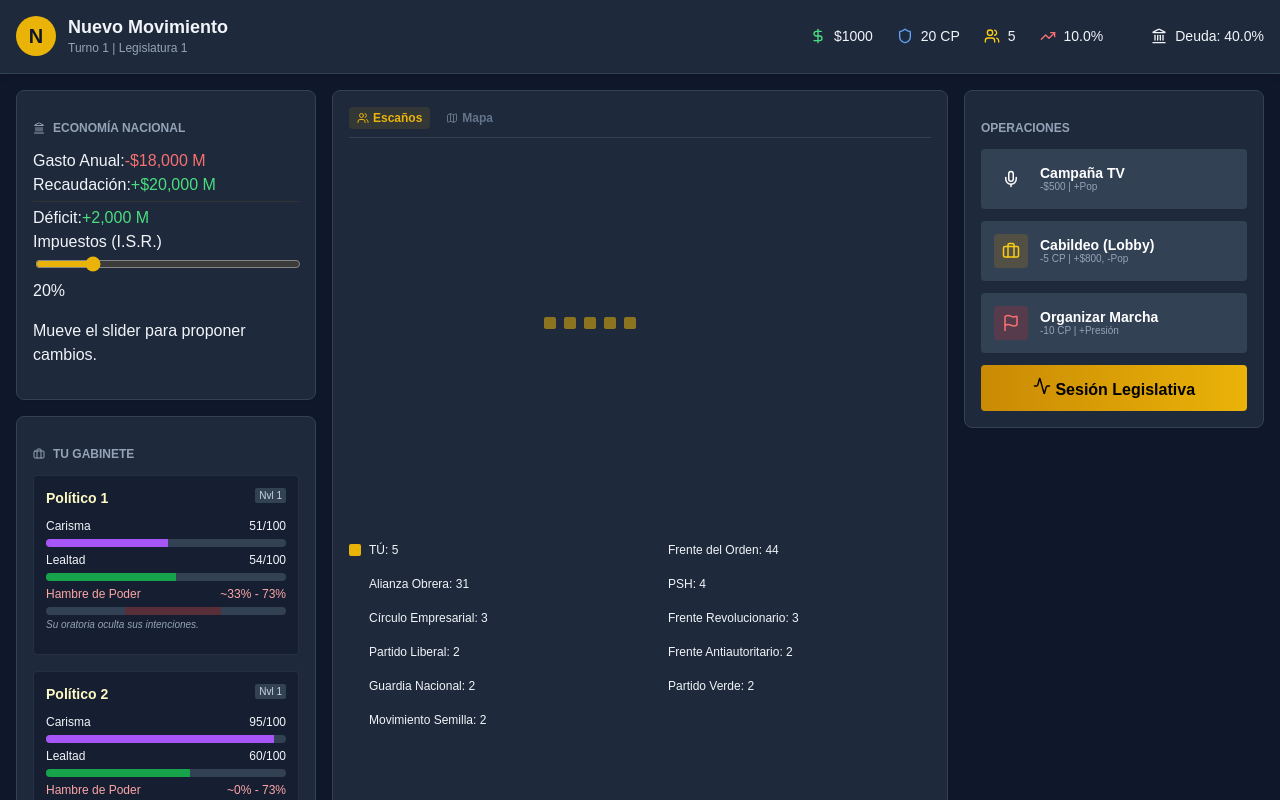
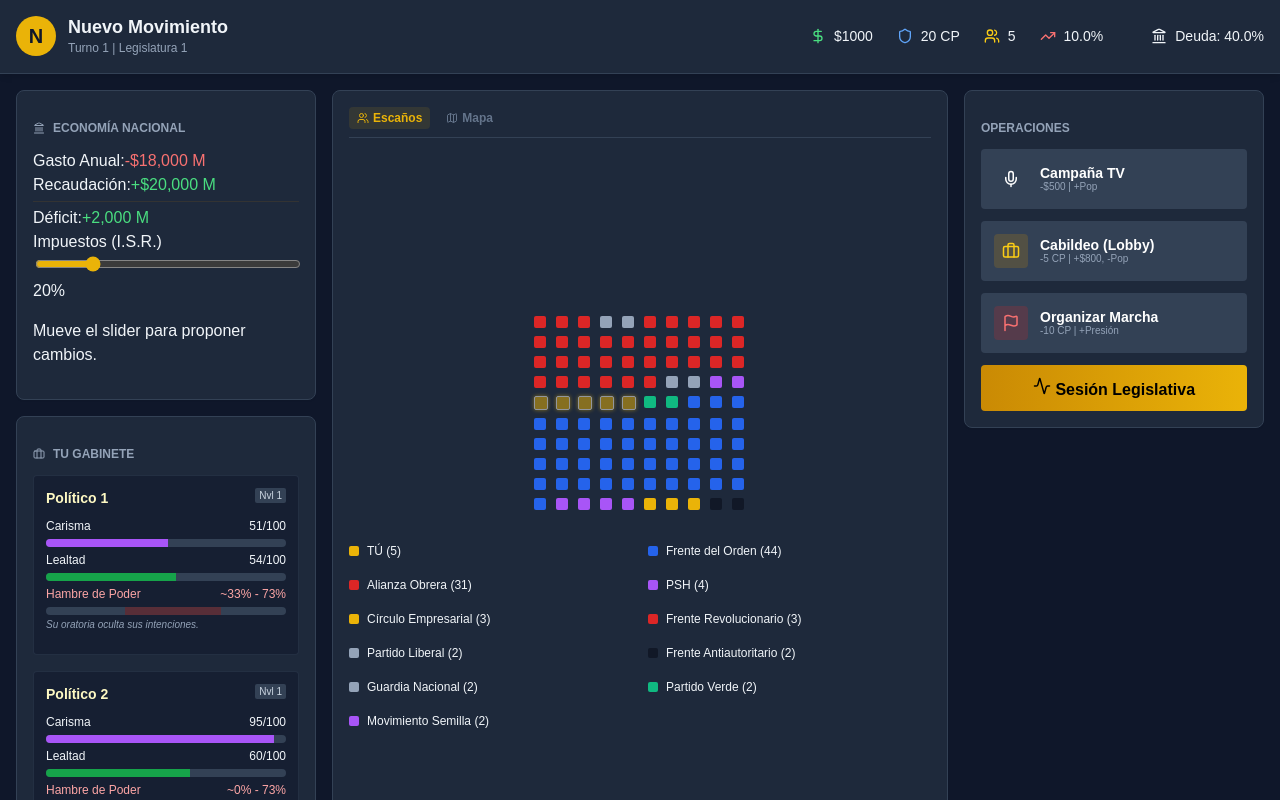
Before and after one commit to jdescotot/GAME, a React (Vite) app in the folder PrecioDelEscanio/: page / in a window 1280 px wide. Both pictures are taken after a click on the button "Iniciar Gobierno". Shown: the top 800 px of the page. Built offline with nearby package versions, Linux system fonts and the light colour scheme.

Commit message:
correcion deepseek

```diff
--- a/PrecioDelEscanio/src/App.css
+++ b/PrecioDelEscanio/src/App.css
@@ -302,3 +302,48 @@
 
 .animate-pulse { animation: pulse 2s cubic-bezier(0.4, 0, 0.6, 1) infinite; }
 @keyframes pulse { 0%, 100% { opacity: 1; } 50% { opacity: .5; } }
+
+.form-group-color {
+  margin-bottom: 1.5rem;
+}
+
+.color-options-container {
+  display: flex;
+  justify-content: center;
+  gap: 0.75rem;
+  margin-top: 0.5rem;
+}
+
+.color-option-btn {
+  width: 2rem;
+  height: 2rem;
+  border-radius: 50%;
+  cursor: pointer;
+  border: 2px solid #334155;
+  transition: all 0.2s ease;
+  position: relative;
+}
+
+.color-option-btn:hover {
+  transform: scale(1.1);
+  border-color: #94a3b8;
+}
+
+.color-option-btn.selected {
+  border-color: white;
+  box-shadow: 0 0 0 2px rgba(255, 255, 255, 0.2);
+  transform: scale(1.15);
+}
+
+/* Indicador visual de selección */
+.color-option-btn.selected::after {
+  content: '';
+  position: absolute;
+  top: 50%;
+  left: 50%;
+  transform: translate(-50%, -50%);
+  width: 6px;
+  height: 6px;
+  background-color: white;
+  border-radius: 50%;
+}
--- a/PrecioDelEscanio/src/App.jsx
+++ b/PrecioDelEscanio/src/App.jsx
@@ -145,6 +145,8 @@ export default function App() {
               <SeatsView
                 resources={game.resources}
                 rivalParties={game.rivalParties}
+                playerIdeologyX={game.ideologyX}
+                playerColorClass={game.playerColor}
               />
             ) : (
               <PoliticalMap
--- a/PrecioDelEscanio/src/components/SeatsView.jsx
+++ b/PrecioDelEscanio/src/components/SeatsView.jsx
@@ -1,40 +1,138 @@
-import React from 'react';
+import React, { useMemo } from 'react';
 
-export function SeatsView({ resources, rivalParties }) {
+// Mapeo de clases Tailwind a colores HEX para el renderizado
+const tailwindColorToHex = (colorClass) => {
+  if (!colorClass) return '#94a3b8';
+  // Extraemos solo el nombre del color (ej: 'text-yellow-500' → 'yellow-500')
+  const match = colorClass.match(/text-(\w+-\d+)/);
+  const key = match ? match[1] : null;
+
+  const map = {
+    'yellow-500': '#eab308',
+    'red-600': '#dc2626',
+    'red-800': '#991b1b',
+    'blue-600': '#2563eb',
+    'emerald-500': '#10b981',
+    'purple-500': '#a855f7',
+    'black': '#000000',
+    'gray-900': '#111827'
+  };
+  return map[key] || '#94a3b8';
+};
+
+export function SeatsView({
+  resources,
+  rivalParties = [],
+  playerIdeologyX = 50,
+  playerColorClass = 'text-yellow-500', // Prop para compatibilidad con clases Tailwind
+  partyColor // Prop opcional directa en HEX (de la corrección)
+}) {
+  // DATOS DEL JUGADOR - Combinando ambos enfoques
+  const playerSeats = resources?.seats || 0;
+
+  // PRIORIDAD: partyColor (HEX directo) > playerColorClass (Tailwind) > color por defecto
+  const playerColor = partyColor || tailwindColorToHex(playerColorClass) || '#eab308';
+
+  // Construcción de todos los escaños con posicionamiento ideológico (mantenido de original)
+  const allSeats = useMemo(() => {
+    let seats = [];
+
+    // Escaños del jugador
+    for (let i = 0; i < playerSeats; i++) {
+      seats.push({
+        id: `player-${i}`,
+        color: playerColor,
+        isPlayer: true,
+        ideologyX: playerIdeologyX
+      });
+    }
+
+    // Escaños de rivales
+    rivalParties.forEach((rival, rIndex) => {
+      // Para rivales: usar color de Tailwind si viene en rival.color, o bg si no
+      const rivalColor = rival.color ? tailwindColorToHex(rival.color) :
+                        (rival.bg ? tailwindColorToHex(rival.bg) : '#94a3b8');
+      const rivalIdeologyX = rival.x || 50; // Si no tiene posición, va al centro
+
+      for (let i = 0; i < rival.seats; i++) {
+        seats.push({
+          id: `rival-${rIndex}-${i}`,
+          color: rivalColor,
+          isPlayer: false,
+          ideologyX: rivalIdeologyX,
+          partyName: rival.name
+        });
+      }
+    });
+
+    // Ordenar de izquierda (0) a derecha (100)
+    return seats.sort((a, b) => a.ideologyX - b.ideologyX);
+  }, [playerSeats, playerColor, playerIdeologyX, rivalParties]);
+
   return (
-    <div className="seats-view-content">
-      <div className="hemiciclo">
-        {[...Array(resources.seats)].map((_, i) => (
+    <div className="seats-view-content h-full flex flex-col">
+      {/* Visualización del Hemiciclo - Combinando ambos estilos */}
+      <div className="hemiciclo flex-1 bg-gray-900/50 rounded-lg p-4 mb-4 relative overflow-hidden flex flex-wrap gap-1 justify-center items-start content-start">
+        {allSeats.map((seat) => (
           <div
-            key={`p-${i}`}
-            className="seat bg-yellow animate-pulse"
-          ></div>
+            key={seat.id}
+            className="seat rounded-full animate-pulse"
+            style={{
+              width: '12px',
+              height: '12px',
+              backgroundColor: seat.color,
+              boxShadow: seat.isPlayer ? `0 0 4px ${seat.color}` : 'none',
+              border: seat.isPlayer ? '1px solid white' : 'none',
+              animation: seat.isPlayer ? 'pulse 2s infinite' : 'none'
+            }}
+            title={seat.isPlayer ? 'Tu Partido' : `Oposición: ${seat.partyName || ''}`}
+          />
         ))}
 
-        {rivalParties.flatMap(p =>
-          [...Array(p.seats)].map((_, i) => (
-            <div
-              key={`${p.name}-${i}`}
-              className={`seat ${p.bg}`}
-            ></div>
-          ))
-        )}
+        {/* Espacios vacíos para completar 100 escaños - Mantenido de original */}
+        {[...Array(Math.max(0, 100 - allSeats.length))].map((_, i) => (
+          <div
+            key={`empty-${i}`}
+            className="seat rounded-full bg-slate-600 opacity-30"
+            style={{ width: '12px', height: '12px' }}
+          />
+        ))}
       </div>
 
-      <div className="seats-legend grid-cols-2">
-        <div className="legend-item">
-          <div className="seat bg-yellow"></div>
-          <span>TÚ: {resources.seats}</span>
+      {/* Leyenda Dinámica - Combinando ambos estilos */}
+      <div className="seats-legend grid grid-cols-2 gap-2 text-xs border-t border-gray-700 pt-2">
+        {/* Leyenda del jugador - Usando partyColor directamente */}
+        <div className="legend-item flex items-center gap-2">
+          <div
+            className="seat rounded-full"
+            style={{
+              width: '10px',
+              height: '10px',
+              backgroundColor: playerColor
+            }}
+          ></div>
+          <span className="font-bold">TÚ ({playerSeats})</span>
         </div>
 
-        {rivalParties.map(p => (
-          <div key={p.name} className="legend-item">
-            <div className={`seat ${p.bg}`}></div>
-            <span>
-              {p.name}: {p.seats}
-            </span>
-          </div>
-        ))}
+        {/* Leyenda de rivales */}
+        {rivalParties.map((party, idx) => {
+          const rivalColor = party.color ? tailwindColorToHex(party.color) :
+                           (party.bg ? tailwindColorToHex(party.bg) : '#94a3b8');
+
+          return (
+            <div key={idx} className="legend-item flex items-center gap-2">
+              <div
+                className="seat rounded-full"
+                style={{
+                  width: '10px',
+                  height: '10px',
+                  backgroundColor: rivalColor
+                }}
+              ></div>
+              <span>{party.name} ({party.seats})</span>
+            </div>
+          );
+        })}
       </div>
     </div>
   );
--- a/PrecioDelEscanio/src/hooks/useGameLogic.jsx
+++ b/PrecioDelEscanio/src/hooks/useGameLogic.jsx
@@ -16,6 +16,7 @@ export const useGameLogic = () => {
   const [partyName, setPartyName] = useState('Nuevo Movimiento');
   const [ideologyX, setIdeologyX] = useState(50);
   const [ideologyY, setIdeologyY] = useState(50);
+  const [playerColor, setPlayerColor] = useState('text-yellow-500');
   const [resources, setResources] = useState({
     money: 1000,       // Dinero del PARTIDO (Caja chica)
     politicalCapital: 20,
```
